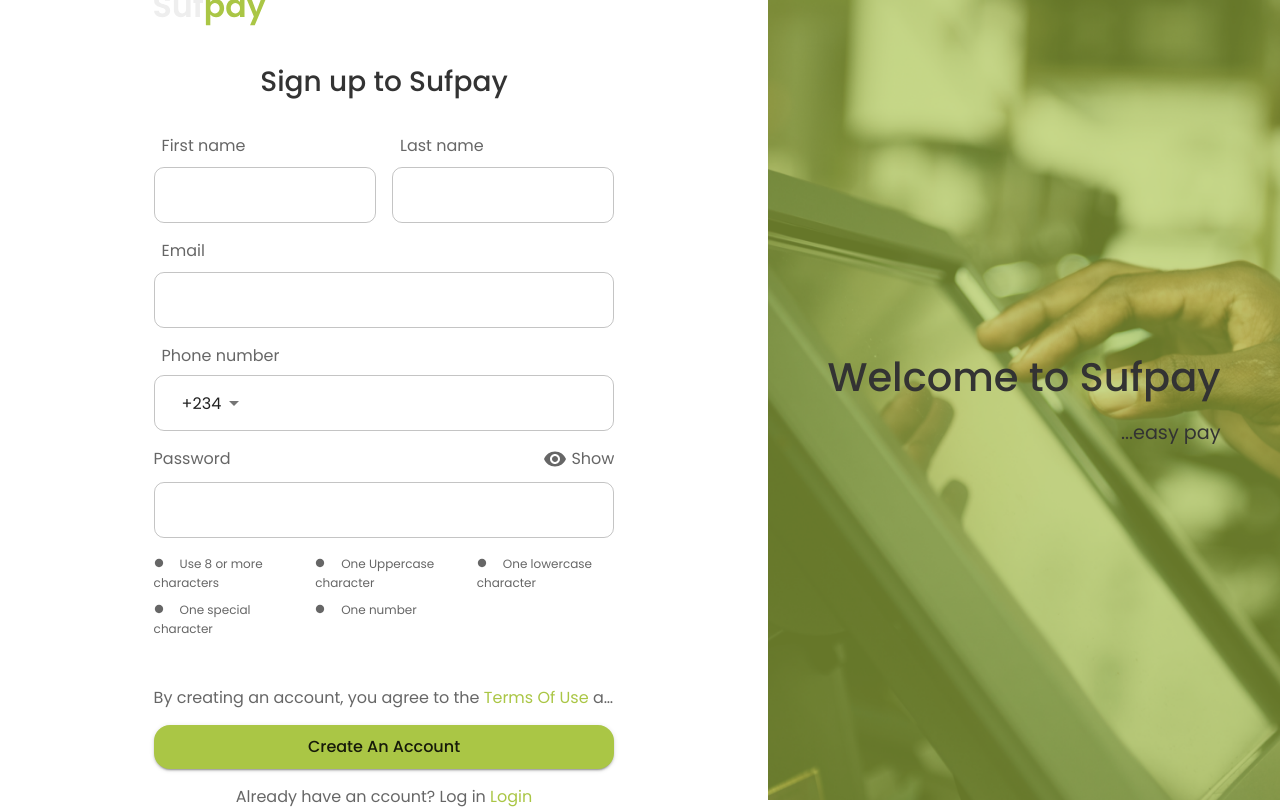
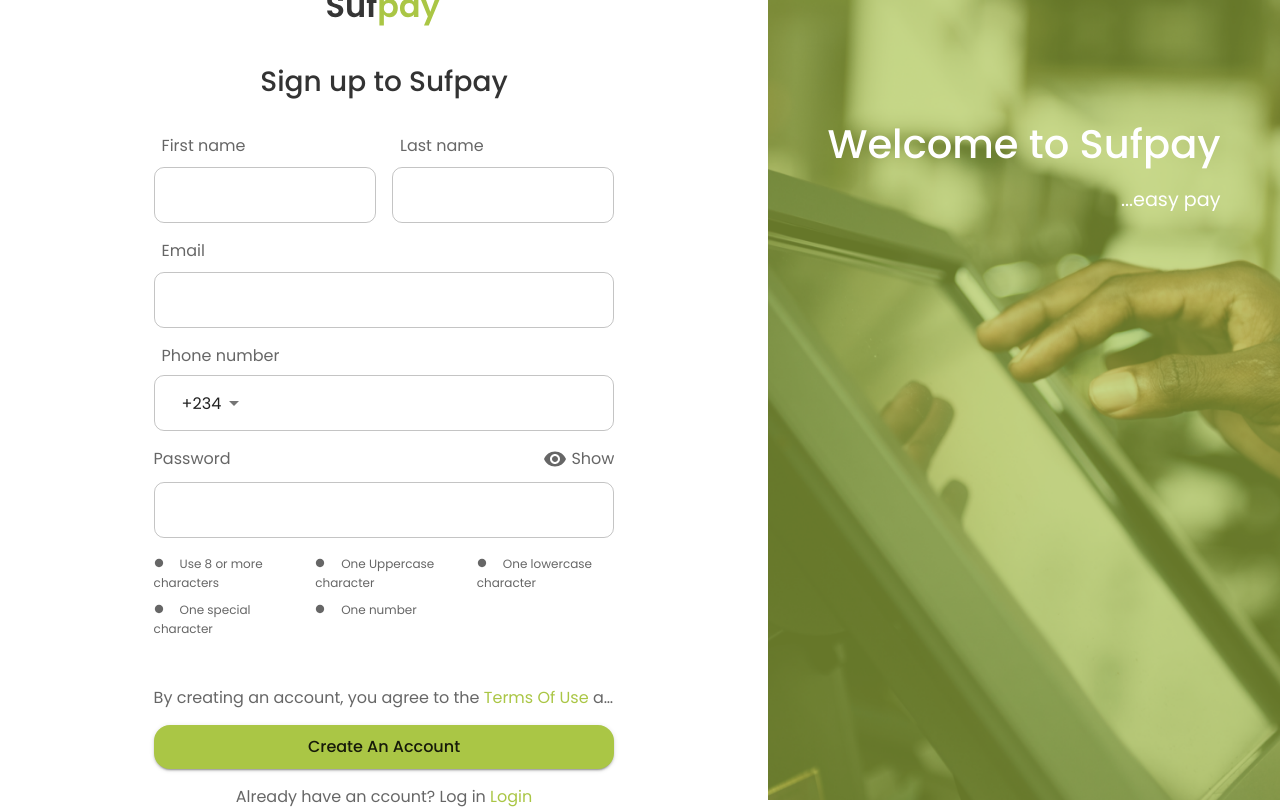
Before and after one commit to Bilcruz1/sufpay_local, a React (Create React App) app: page /signup in a window 1280 px wide. Built offline with nearby package versions, Linux system fonts and the light colour scheme; no server answers.

Commit message:
adjustment to on boarding view

```diff
--- a/src/components/signup/Rhs.tsx
+++ b/src/components/signup/Rhs.tsx
@@ -14,11 +14,15 @@
       }}
       display={"flex"}
       justifyContent={"center"}
-      alignItems={"center"}
       color={"#fff"}
     >
       <Box>
-        <Typography component={"h1"} variant="h2" gutterBottom>
+        <Typography
+          component={"h1"}
+          variant="h2"
+          gutterBottom
+          sx={{ color: "#fff", marginTop: "30%" }}
+        >
           Welcome to Sufpay
         </Typography>
         <Typography
@@ -28,6 +32,7 @@
             width: "100%",
             display: "block",
             textAlign: "right",
+            color: "white",
           }}
         >
           ...easy pay
--- a/src/components/signup/SignupLayout.tsx
+++ b/src/components/signup/SignupLayout.tsx
@@ -1,7 +1,7 @@
 import { Box, Stack, Typography } from "@mui/material";
 import React, { ReactNode } from "react";
 import Rhs from "./Rhs";
-import logo from '../../assets/img/logo.svg'
+import logo from "../../assets/img/sufpay_logo_black.svg";
 
 interface IProps {
   component: ReactNode;
@@ -29,7 +29,15 @@
         >
           <Box width={{ xs: "90%", md: "60%" }} mb={4}>
             <>
-              <img src={logo} alt={"logo"} />
+
+              <Box sx={{textAlign: 'center', width: "100%"}}>
+                <Box
+                  component={"img"}
+                  src={logo}
+                  alt={"sufpay logo"}
+                  sx={{alignSelf: "center"}}
+                />
+              </Box>
 
               <Typography
                 variant={"h3"}
```
